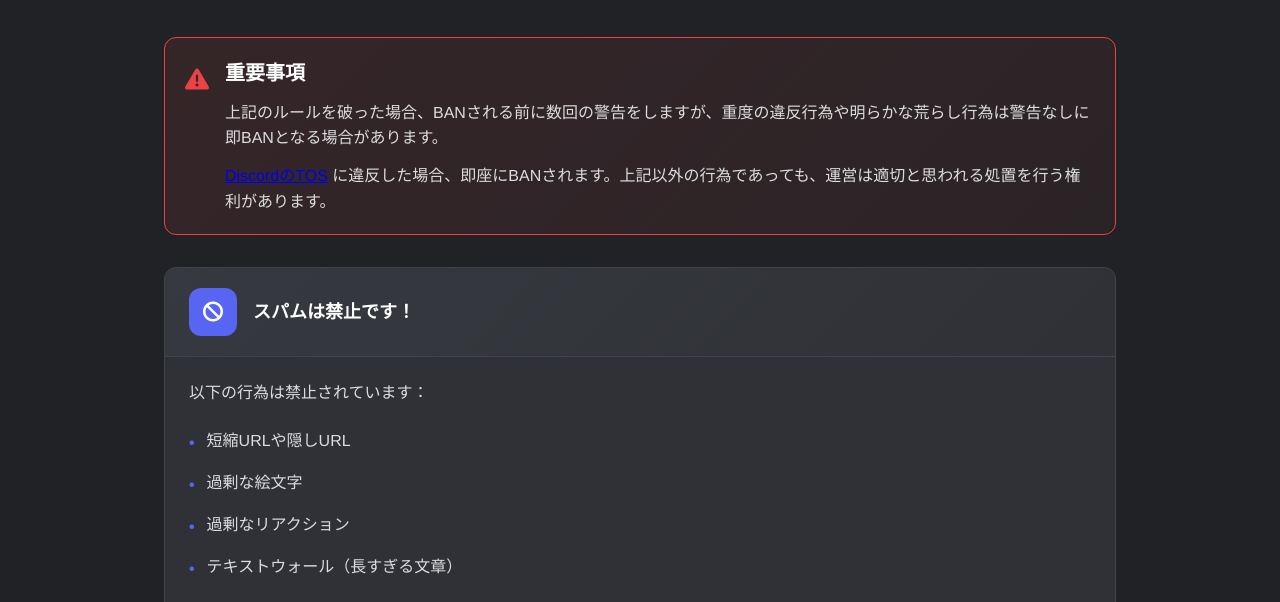
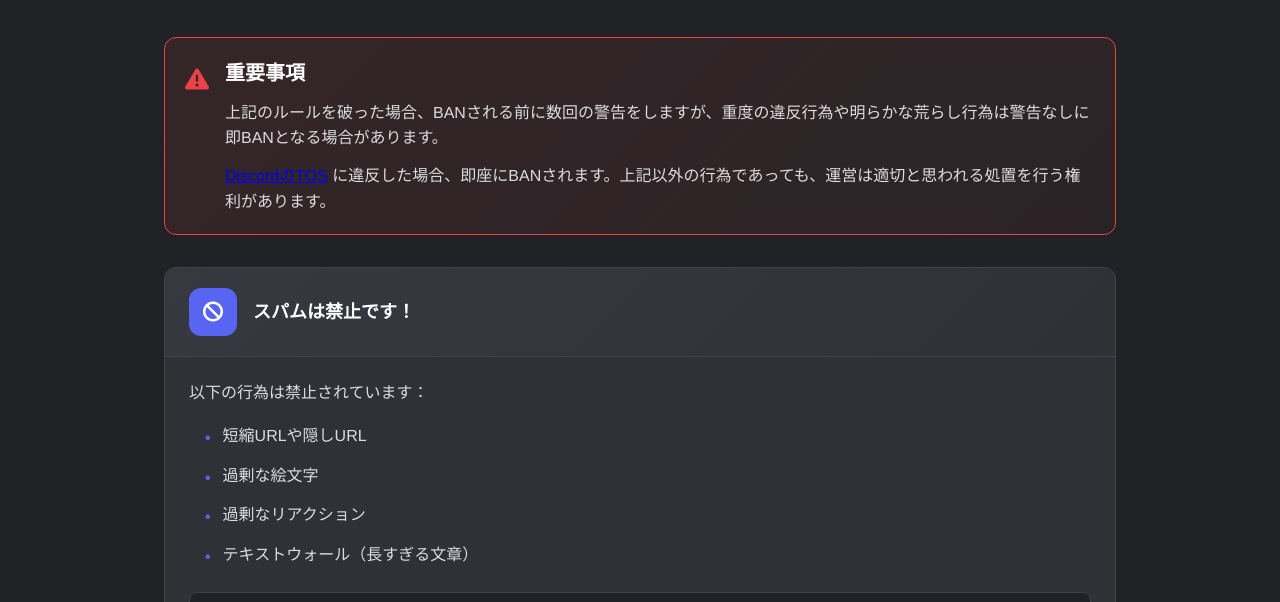
Before and after one commit to emak3/PcComBot, a website: page web/public/rules.html in a window 1280 px wide. Shown: the part 287-889 px from the top of the page. Drawn offline with Linux system fonts and the light colour scheme; no server answers.

Commit message:
箇条書きはみだし問題修正

```diff
--- a/web/public/css/style.css
+++ b/web/public/css/style.css
@@ -1214,6 +1214,61 @@ body {
     }
 }
 
+/* List styles for proper bullet/marker rendering */
+ul, ol {
+    padding-left: 24px;
+    margin: 16px 0;
+}
+
+ul li, ol li {
+    padding: 4px 0;
+    color: var(--text-normal);
+    line-height: 1.6;
+}
+
+/* Ensure list markers stay within container */
+.guideline-content ul,
+.guideline-content ol,
+.rule-list,
+.tips-list,
+.example-list,
+.checklist,
+.usage-list,
+.rules-list,
+.status-list {
+    list-style-position: inside;
+    padding-left: 16px;
+    margin: 12px 0;
+}
+
+.guideline-content ul li,
+.guideline-content ol li,
+.rule-list li,
+.tips-list li,
+.example-list li,
+.checklist li,
+.usage-list li,
+.rules-list li,
+.status-list li {
+    padding: 6px 0;
+    color: var(--text-normal);
+    line-height: 1.6;
+    word-wrap: break-word;
+    overflow-wrap: break-word;
+}
+
+/* Special handling for code elements in lists */
+.guideline-content ul li code,
+.rule-list li code,
+.example-list li code {
+    background-color: var(--background-tertiary);
+    padding: 2px 6px;
+    border-radius: 3px;
+    font-family: 'Monaco', 'Menlo', 'Consolas', monospace;
+    font-size: 13px;
+    color: var(--text-normal);
+}
+
 /* Focus states for accessibility */
 .btn:focus,
 .form-input:focus,
```
